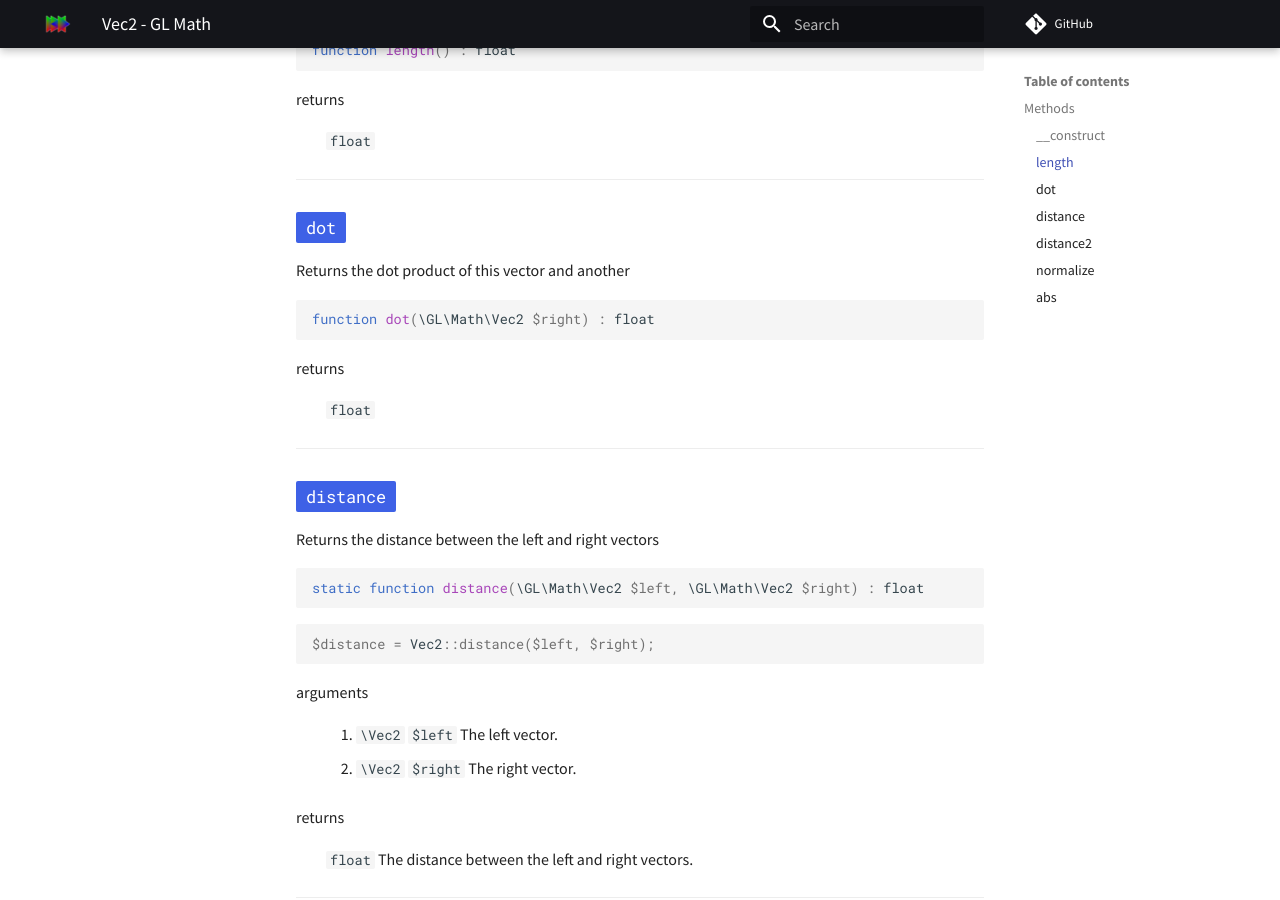
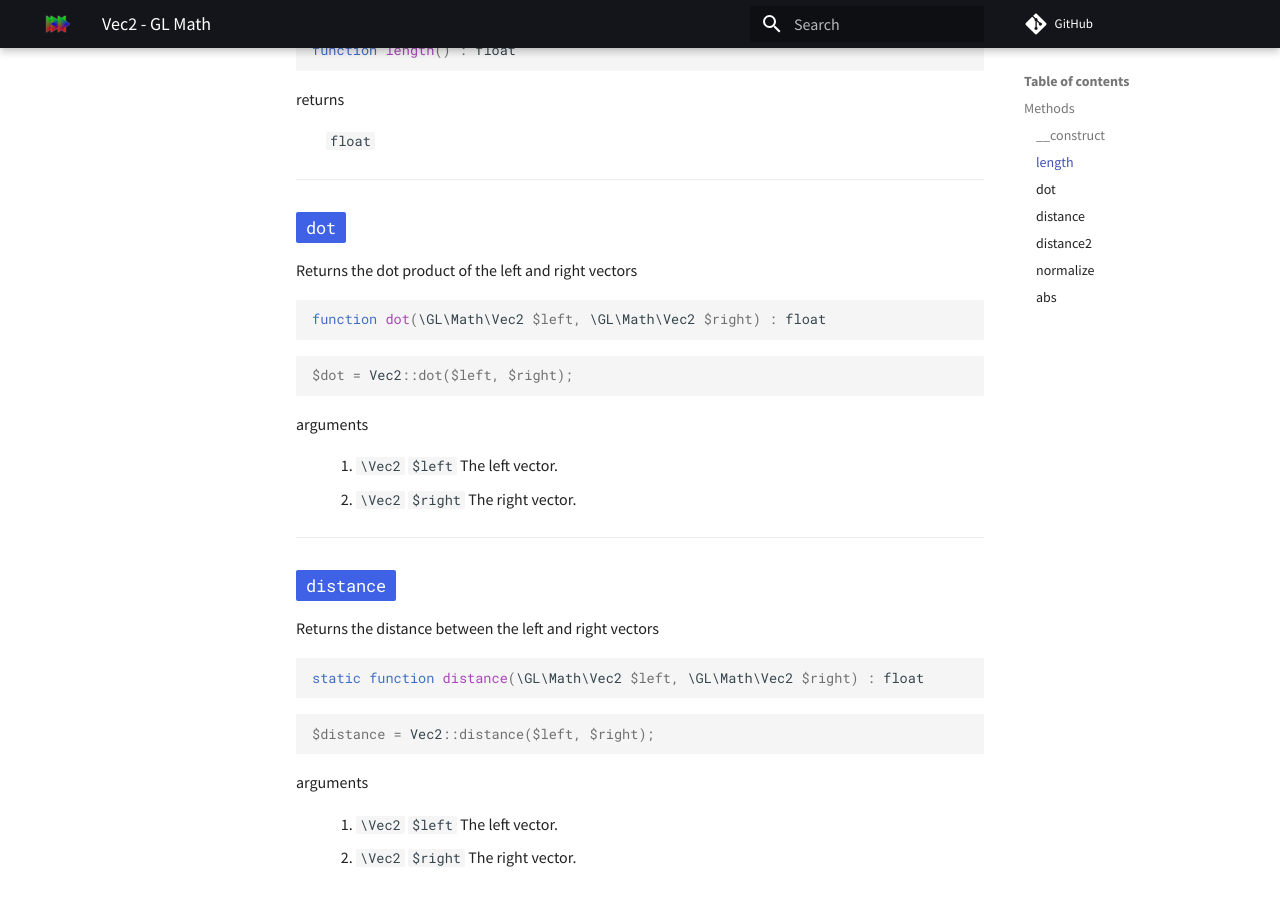
Before and after one commit to mario-deluna/php-glfw, an MkDocs documentation site: the page built from docs/API/Math/Vec2.md, in a window 1280 px wide and 900 px high, scrolled down 1105 px. Built offline with MkDocs 1.6.1 and Material for MkDocs 9.7.7, drawn with Linux system fonts in a browser that asks for light colours; comment, search, counter and statistics services are not loaded.

Commit message:
Dot product should not be a member function aswell

````diff
--- a/docs/API/Math/Vec2.md
+++ b/docs/API/Math/Vec2.md
@@ -58,15 +58,20 @@ returns
 
 ### `dot`
 
-Returns the dot product of this vector and another
+Returns the dot product of the left and right vectors
 
 ```php
-function dot(\GL\Math\Vec2 $right) : float
+function dot(\GL\Math\Vec2 $left, \GL\Math\Vec2 $right) : float
 ```
 
-returns
+```php
+$dot = Vec2::dot($left, $right);
+```
 
-:    `float`
+arguments
+
+:    1. `\Vec2` `$left` The left vector.
+    2. `\Vec2` `$right` The right vector.
 
 ---
 
````
Also changed, not shown: docs/API/Math/Vec3.md (+9 -4 lines), docs/API/Math/Vec4.md (+9 -4 lines), 9 other files.
